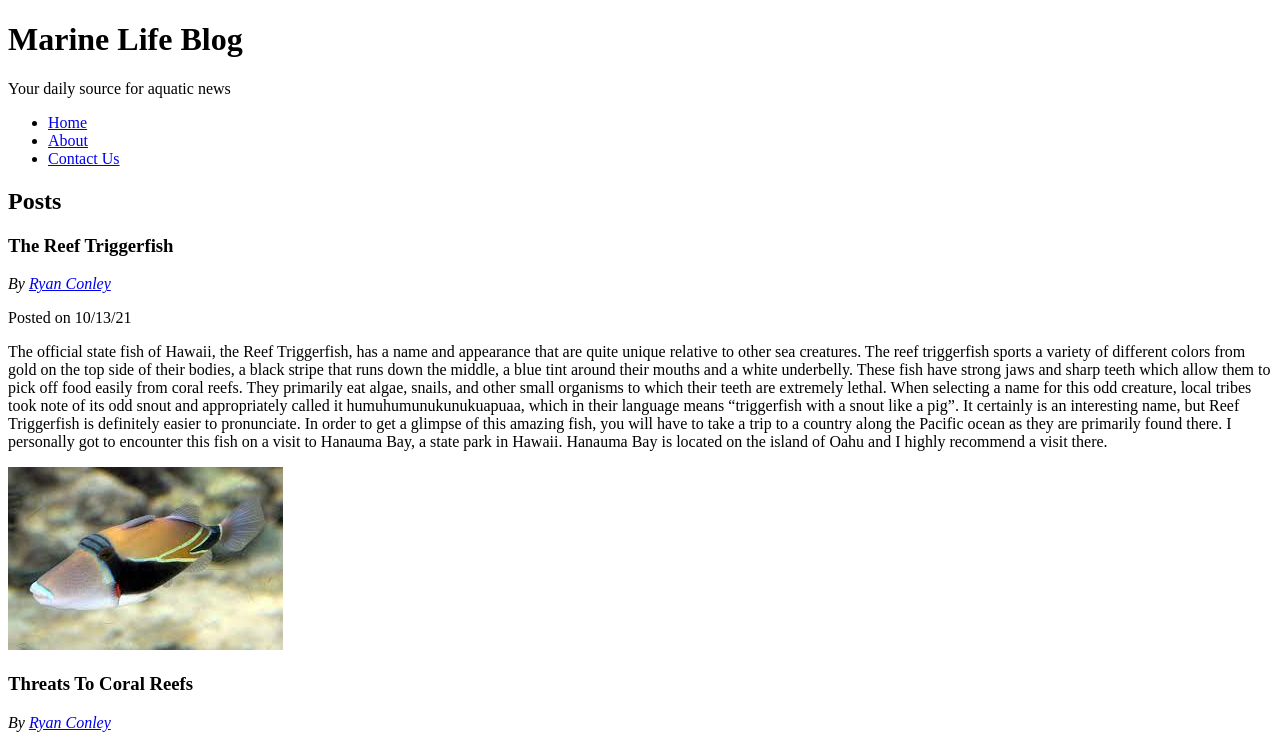
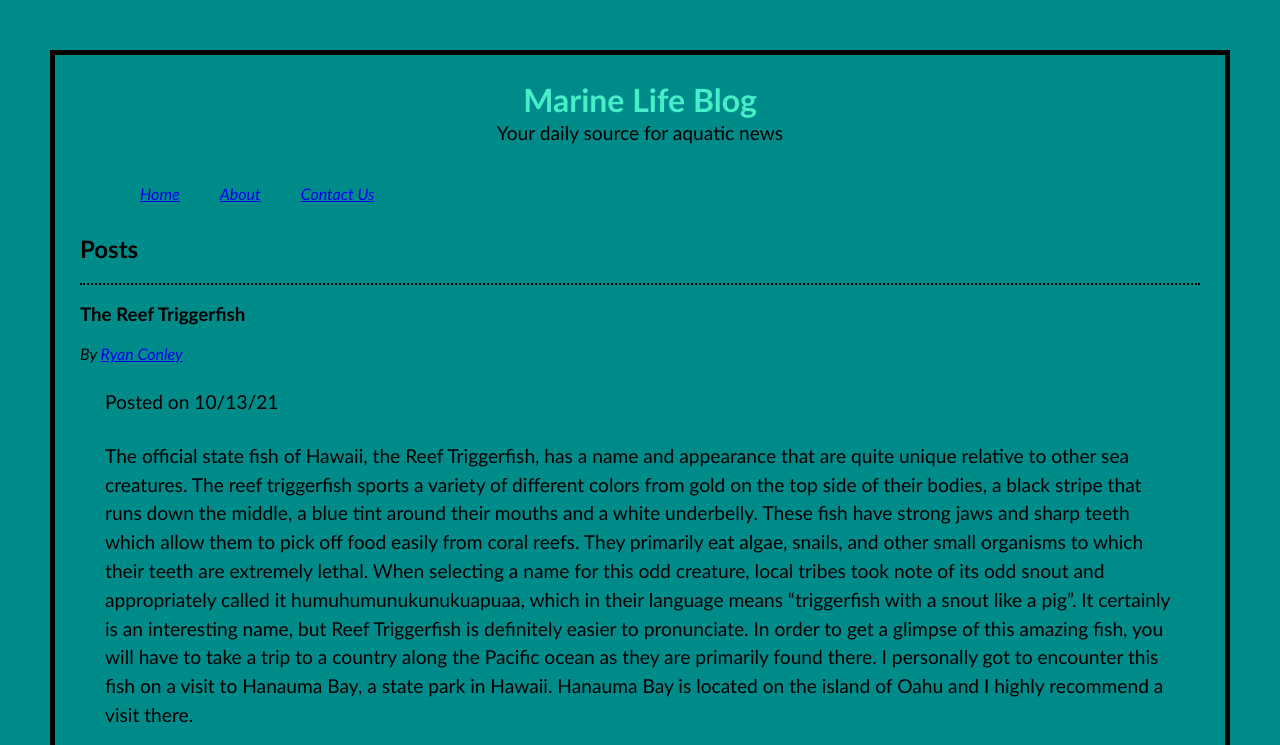
Before and after one commit to Ryanconley4/mi349_blog, a plain HTML site: page index.html in a window 1280 px wide. Shown: the top 745 px of the page. Drawn offline with Linux system fonts and the light colour scheme.

Commit message:
Added style to blog pages using CSS

```diff
--- a/index.html
+++ b/index.html
@@ -5,12 +5,13 @@
     <meta http-equiv="X-UA-Compatible" content="IE=edge">
     <meta name="viewport" content="width=device-width, initial-scale=1.0">
     <meta name="author" content="Ryan Conley">
+    <link rel="stylesheet" href="style.css">
     <title>Marine Life Blog</title>
 </head>
 <body>
     <header>
-        <h1>Marine Life Blog</h1>
-        <p>Your daily source for aquatic news</p>
+        <h1 class="text_center">Marine Life Blog</h1>
+        <p class="text_center" id="slogan">Your daily source for aquatic news</p>
     </header>
     <nav>
         <ul>
@@ -43,7 +44,7 @@
                 there. I personally got to encounter this fish on a visit to Hanauma Bay,
                 a state park in Hawaii. Hanauma Bay is located on the island of Oahu and I
                 highly recommend a visit there.</p>
-            <p><img src="Reef_triggerfish.jpg" alt="Reef Triggerfish"></p>
+            <p><img src="Reef_triggerfish.jpg" alt="Reef Triggerfish" class="img_center"></p>
         </article>
         <article>
             <h3>Threats To Coral Reefs</h3>
@@ -65,7 +66,7 @@
                 in seawater to increase. This increase in CO2 puts stress on the coral. With all
                 this being said, I think it is important for us all to consider how our actions
                 impact the environment as well as ways we can help rebuild our amazing coral reefs.</p>
-            <p><img src="reef.jpg" alt="Decaying Coral Reef"></p>
+            <p><img src="reef.jpg" alt="Decaying Coral Reef" class="img_center"></p>
         </article>
         <section>
             <h3>Caribbean Reefs With Acropora Corals Present or Dominant</h3>
--- /dev/null
+++ b/style.css
@@ -0,0 +1,80 @@
+html {
+    background-color: darkcyan;
+}
+
+body {
+    font-family: 'Gill Sans', 'Gill Sans MT', Calibri, 'Trebuchet MS', sans-serif;
+    margin: 50px;
+    border: 5px solid black;
+    padding: 25px;
+}
+
+.text_center {
+    text-align: center;
+    margin: auto;
+}
+
+h1 {
+    color: rgb(71, 238, 202);
+}
+
+.img_center {
+    display: block;
+    margin-left: auto;
+    margin-right: auto;
+    width: 50%;
+    margin-top: auto;
+    margin-bottom: auto;
+}
+
+ul {
+    height: 50px;
+}
+
+nav li {
+    float: left;
+    display: block;
+    padding: 20px;
+    color: blue;
+}
+
+li {
+    color: rgb(18, 187, 32);
+}
+
+a {
+    font-style: italic;
+    font-size: 1em;
+}
+
+[src*=jpg] {
+    border: 2px solid #072541;
+}
+
+p {
+    font-size: 1.2em;
+    margin: 25px;
+    line-height: 1.5em;
+}
+
+table, th, td {
+    border: 3px solid black;
+}
+
+label {
+    width: fit-content;
+}
+
+#contact label {
+    display: block;
+    margin: 20px;
+}
+
+button {
+    background-color: khaki;
+}
+
+article {
+    border-top: 2px dotted black;
+    border-bottom: 2px dotted black;
+}
```
Also changed, not shown: about.html (+4 -3 lines), contact.html (+4 -3 lines).
